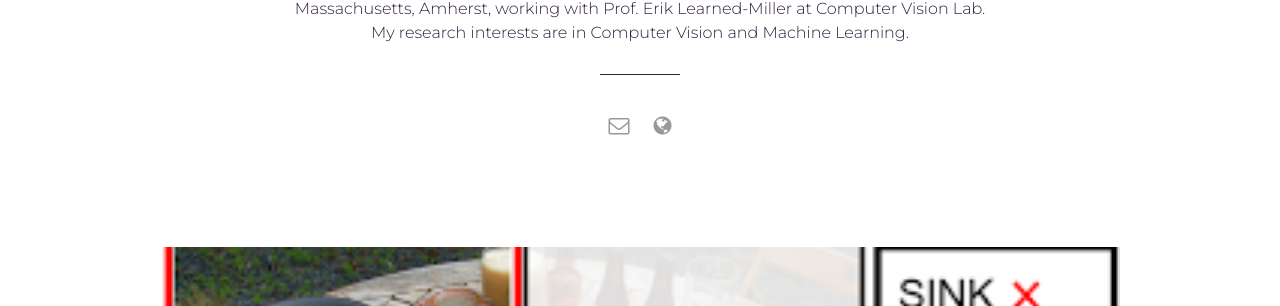
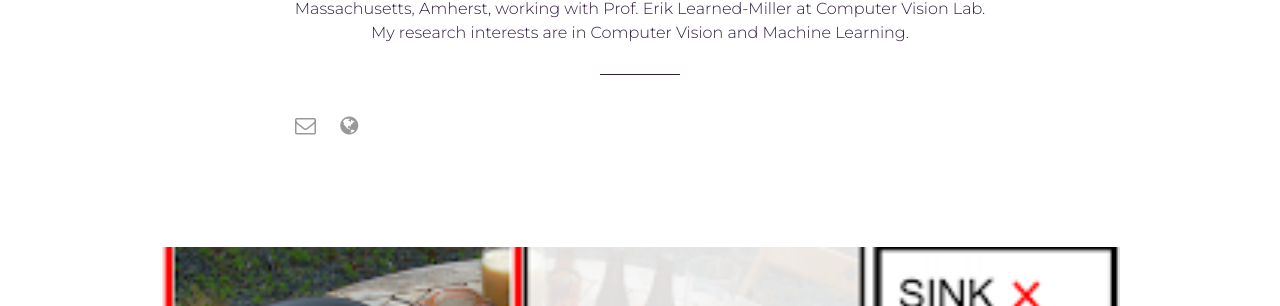
Before and after one commit to souyoungjin/souyoungjin.github.io, a Jekyll site: the page built from index.html, in a window 1280 px wide. Shown: the part 676-982 px from the top of the page. Built offline with Jekyll 4.4.1, drawn with Linux system fonts in a browser that asks for light colours; the list of posts is cut into pages by our own code.

Commit message:
basic update

```diff
--- a/assets/css/main.css
+++ b/assets/css/main.css
@@ -1405,7 +1405,7 @@
   -webkit-align-items: center;
       -ms-flex-align: center;
           align-items: center;
-  margin-top: 30px;
+  margin-top: 0px;
   padding-bottom: 30px;
   border-bottom: 1px solid #d9d9d9;
 }
@@ -1501,7 +1501,7 @@
   margin: 0;
   padding: 0;
   list-style: none;
-  text-align: center;
+  text-align: justify;
 }
 
 .about-body .contact-list li {
```
